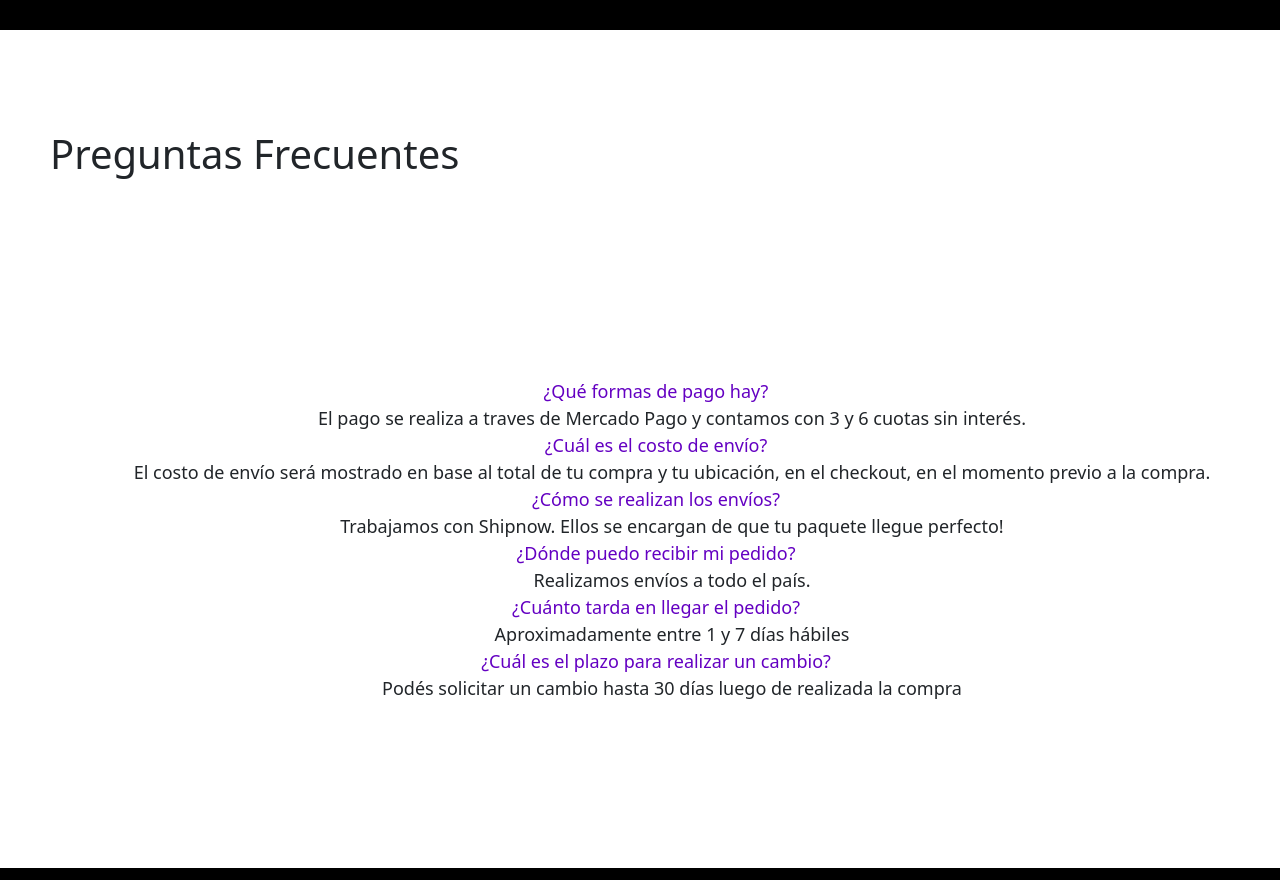
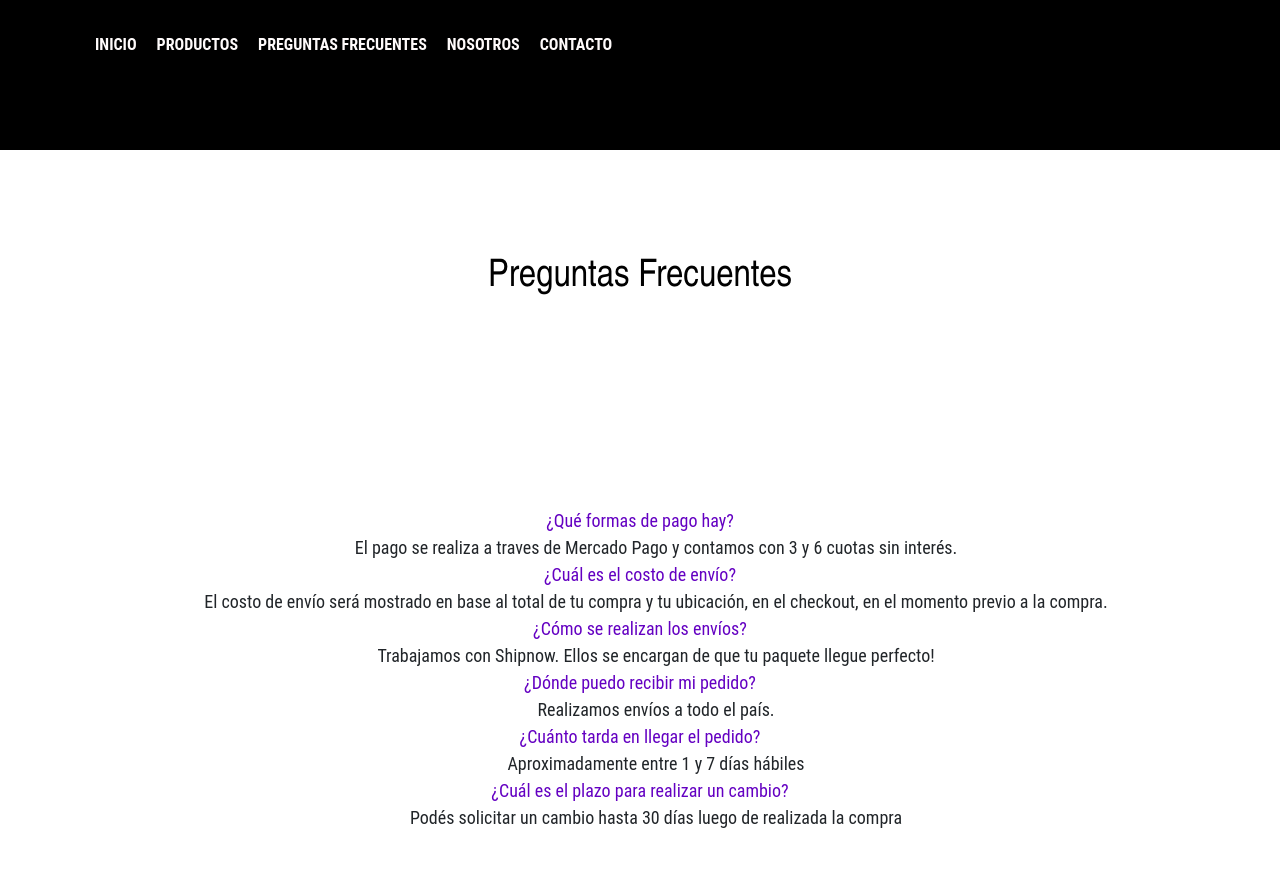
Before and after one commit to csainato/stimpres-mirepositorio, a plain HTML site: page pages/preguntasfrecuentes.html in a window 1280 px wide. Shown: the part 260-1140 px from the top of the page. Drawn offline with nearby package versions, Linux system fonts and the light colour scheme.

Commit message:
tercer entrega

```diff
--- a/pages/preguntasfrecuentes.html
+++ b/pages/preguntasfrecuentes.html
@@ -4,9 +4,10 @@
     <meta charset="UTF-8" />
     <meta http-equiv="X-UA-Compatible" content="IE=edge" />
     <meta name="viewport" content="width=device-width, initial-scale=1.0" />
-    <link rel="stylesheet" href="../css/estilo.css" />
     <link rel="shortcut icon" href="../assets/imagenes/favicon.jpg" />
     <link href="https://cdn.jsdelivr.net/npm/bootstrap@5.1.3/dist/css/bootstrap.min.css" rel="stylesheet" integrity="sha384-1BmE4kWBq78iYhFldvKuhfTAU6auU8tT94WrHftjDbrCEXSU1oBoqyl2QvZ6jIW3" crossorigin="anonymous">
+    <link rel="stylesheet" href="../css/estilo.css" />
+    <link rel="stylesheet" href="../scss/style.css" />
     <title>Stimpress | Preguntas Frecuentes</title>
     <!--Wireframe + estructura-->
     <!--es responsive-->
--- a/scss/style.scss
+++ b/scss/style.scss
@@ -15,3 +15,19 @@ body {
     color: rgb(0, 0, 0);
     margin: 100px 100px  0px 100px;text-align:center
     ;}
+
+
+    $lila: #a491be;
+$clarito: #ffffff;
+$white: #FFFFFF;
+div {
+
+  margin: 0 auto;
+  padding: 20px;
+  & h5 {
+    color: $clarito;
+  }
+  & li {
+    color: $white;
+  }
+}
```
Also changed, not shown: index.html (+9 -0 lines), pages/contacto.html (+1 -0 lines), pages/nosotros.html (+1 -0 lines), pages/producto.html (+1 -0 lines), scss/style.css, 1 other file.
